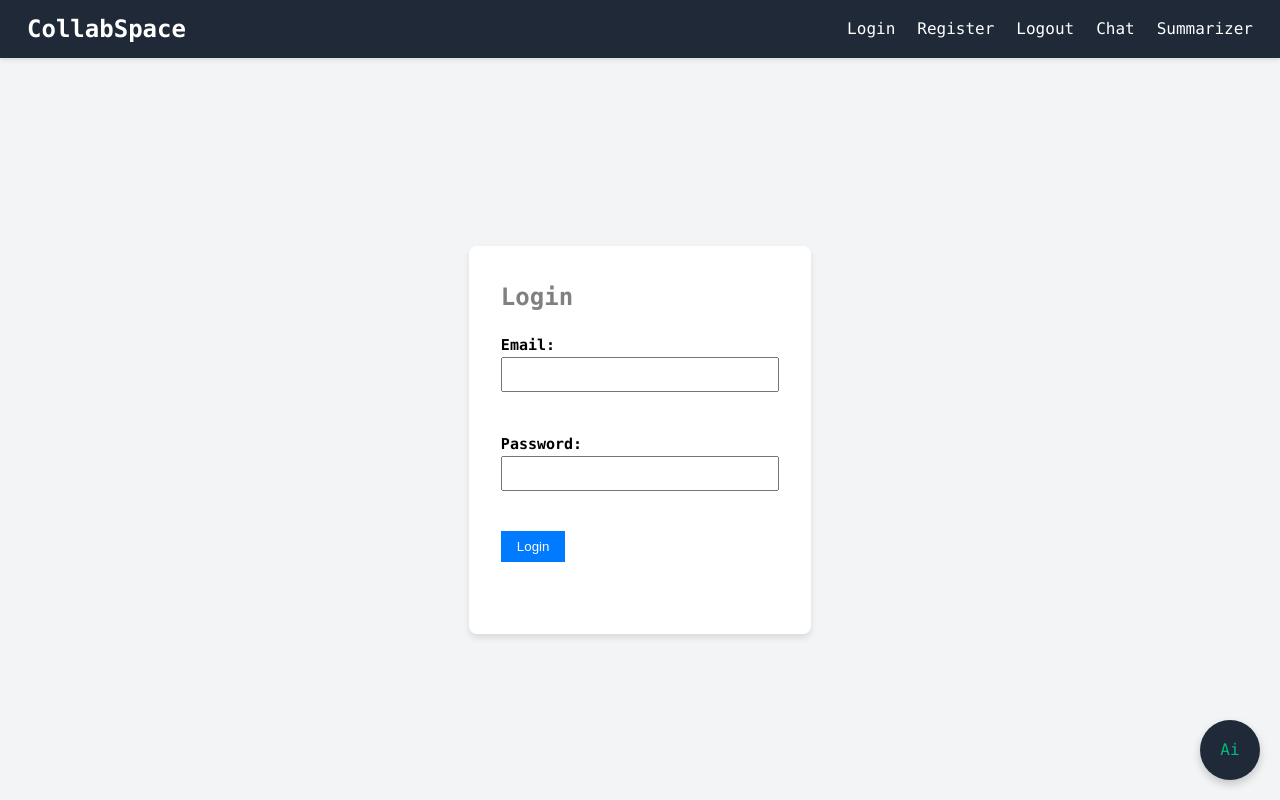
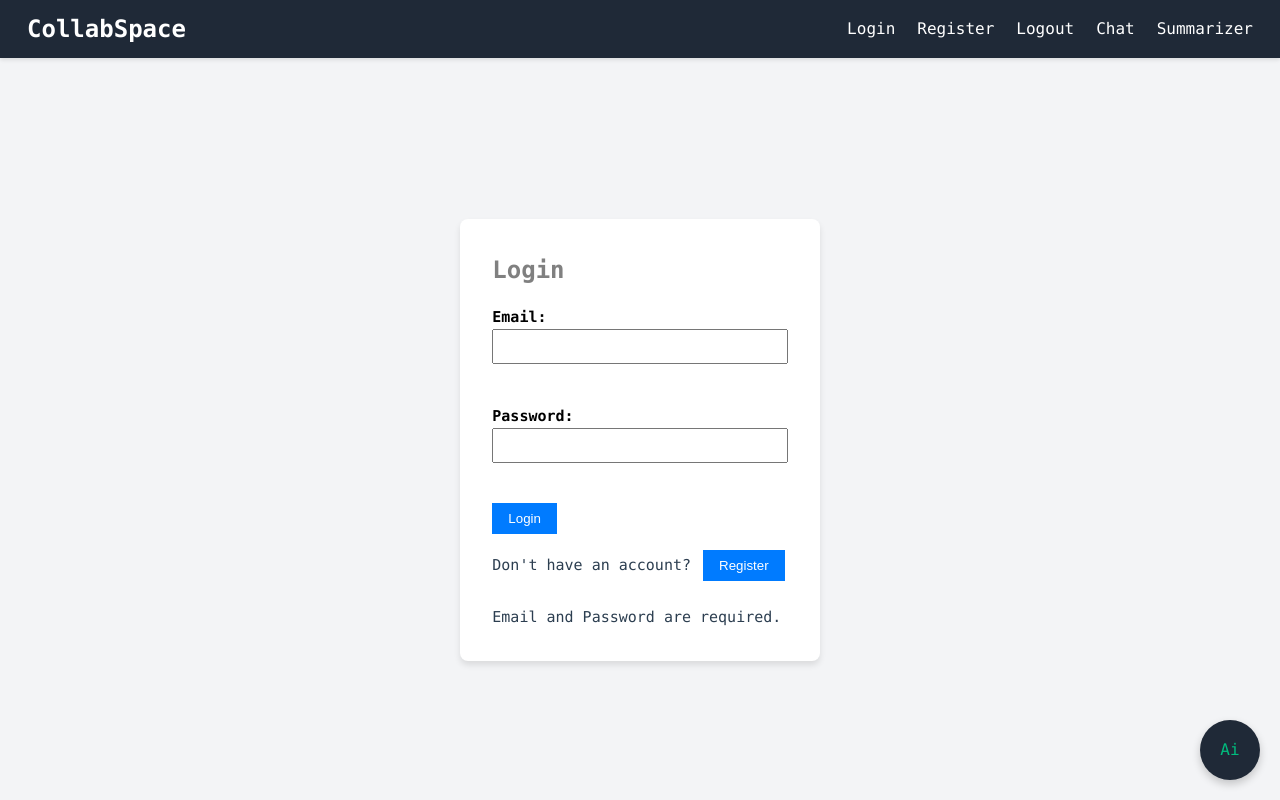
Before and after one commit to tanmay316/CollabSpace-Tracking-Student-Progress-in-Software-Projects, a Vue app in the folder frontend/: page /login in a window 1280 px wide. Both pictures are taken after a click on the button "Login". Built offline with nearby package versions, Linux system fonts and the light colour scheme.

Commit message:
auth endpoints sync

```diff
--- a/frontend/src/components/Login.vue
+++ b/frontend/src/components/Login.vue
@@ -4,58 +4,75 @@
 
     <div>
       <label for="email">Email:</label>
-      <input type="email" v-model="email" required><br><br>
+      <input type="email" v-model="email" required /><br /><br />
 
       <label for="password">Password:</label>
-      <input type="password" v-model="password" required><br><br>
+      <input type="password" v-model="password" required /><br /><br />
 
-      <button>Login</button>
+      <button @click="login">Login</button>
     </div>
 
     <p>
-      <!-- Don't have an account? <router-link to="/register">Register</router-link> -->
-      <!-- Don't have an account? <router-link to="/register"><button>Register</button></router-link>  -->
-    </p><br>
-    <!-- <div style="font-weight: bold;" v-if="loginFailed" class="alert">
-      Login failed. Please check your credentials.
-    </div> -->
+      Don't have an account?
+      <router-link to="/register">
+        <button>Register</button>
+      </router-link>
+    </p>
+    <br />
+
+    <div v-if="errorMessage" class="alert">
+      {{ errorMessage }}
+    </div>
   </div>
 </template>
 
-<script>
-// import axios from 'axios';
+<script setup>
+import { ref } from 'vue';
+import axios from 'axios';
+import { useRouter } from 'vue-router';
 
-export default {
-  data() {
-    return {
-      email: '',
-      password: '',
-      loginFailed: false,
-    };
-  },
-//   mounted(){
+const email = ref('');
+const password = ref('');
+const errorMessage = ref('');
+const router = useRouter();
 
-//   },
-//   methods: {
-//     login(email,password) {
-//       axios.get(`http://127.0.0.1:4000/login?email=${email}&password=${password}`)
-//       .then((response)=>{
-//         if(response.data==='login failed'){
-//           this.loginFailed = true;
-//         }else{
-//           localStorage.setItem('accessToken','Bearer '+response.data.access_token)
-//           localStorage.setItem('email',email)
-//           this.email = '';
-//           this.password = '';
-//           this.loginFailed = false;
-//           this.$router.push('/');
-//           setTimeout(() => {
-//               location.reload();
-//             }, 300);
-//         }
-//       })
-//     },
-//   },
+const login = async () => {
+  if (!email.value || !password.value) {
+    errorMessage.value = 'Email and Password are required.';
+    return;
+  }
+
+  try {
+    const response = await axios.post('http://127.0.0.1:5000/api/auth/login', {
+      email: email.value,
+      password: password.value,
+    });
+
+    alert(response.data.message || 'Login successful!');
+
+    // Save access token and user info to local storage
+    const { access_token, admin_info } = response.data;
+    localStorage.setItem('access_token', access_token);
+    localStorage.setItem('user_info', JSON.stringify(admin_info));
+
+    // Redirect based on user role
+    const userRole = admin_info.role.toLowerCase();
+    console.log(userRole)
+    router.push('/')
+    // if (userRole === 'admin') {
+    //   router.push('/admin/dashboard');
+    // } else if (userRole === 'ta') {
+    //   router.push('/ta/dashboard');
+    // } else if (userRole === 'instructor') {
+    //   router.push('/instructor/dashboard');
+    // } else {
+    //   router.push('/student/dashboard');
+    // }
+  } catch (error) {
+    errorMessage.value =
+      error.response?.data?.message || 'Login failed. Please check your credentials.';
+    console.error(error.response || error.message);
+  }
 };
 </script>
 
--- a/frontend/src/components/Register.vue
+++ b/frontend/src/components/Register.vue
@@ -34,45 +34,52 @@
 </div>
 </template>
 
-<script>
-//import axios from 'axios';
+<script setup>
+import { ref } from 'vue';
+import axios from 'axios';
+import { useRouter } from 'vue-router';
 
-export default {
-  data() {
-    return {
-      selectedRole:'user'
-    };
-  },
-  mounted() {
+const firstName = ref('');
+const lastName = ref('');
+const email = ref('');
+const password = ref('');
+const password2 = ref('');
+const selectedRole = ref('student');
+const router = useRouter();
 
-  },
-  methods: {
-    register() {
-      const newUser = {
-        firstName: this.firstName,
-        lastName: this.lastName,
-        email: this.email,
-        password: this.password,
-        role: this.selectedRole
-      };
-      if(this.password===this.password2){
-        axios.post('http://127.0.0.1:4000/register', newUser,{
-          headers: {
-            'Content-Type': 'application/x-www-form-urlencoded'
-          }
-        })
-        .then(() => {
-          this.firstName = '';
-          this.lastName = '';
-          this.email = '';
-          this.password = '';
-          this.$router.push('/login');
-          })
-          .catch(error => {
-            console.error('Error adding new user:', error);
-          });
-        }else alert('password do not match')
-    }
+const register = async () => {
+  if (!firstName.value || !lastName.value || !email.value || !password.value || !password2.value) {
+    alert('All fields are required.');
+    return;
+  }
+
+  if (password.value !== password2.value) {
+    alert('Passwords do not match.');
+    return;
+  }
+
+  try {
+    const response = await axios.post('http://127.0.0.1:5000/api/auth/register', {
+      first_name: firstName.value,
+      last_name: lastName.value,
+      email: email.value,
+      password: password.value,
+      role: selectedRole.value,
+    });
+
+    alert(response.data.message || 'Registration successful!');
+
+    // Save user info and token in local storage
+    const { access_token, user_info } = response.data;
+    localStorage.setItem('access_token', access_token);
+    localStorage.setItem('user_info', JSON.stringify(user_info));
+
+    router.push('/login');
+  } catch (error) {
+    const errorMessage =
+      error.response?.data?.message || 'Failed to register. Please try again.';
+    alert(errorMessage);
+    console.error(error.response || error.message);
   }
 };
 </script>
```
